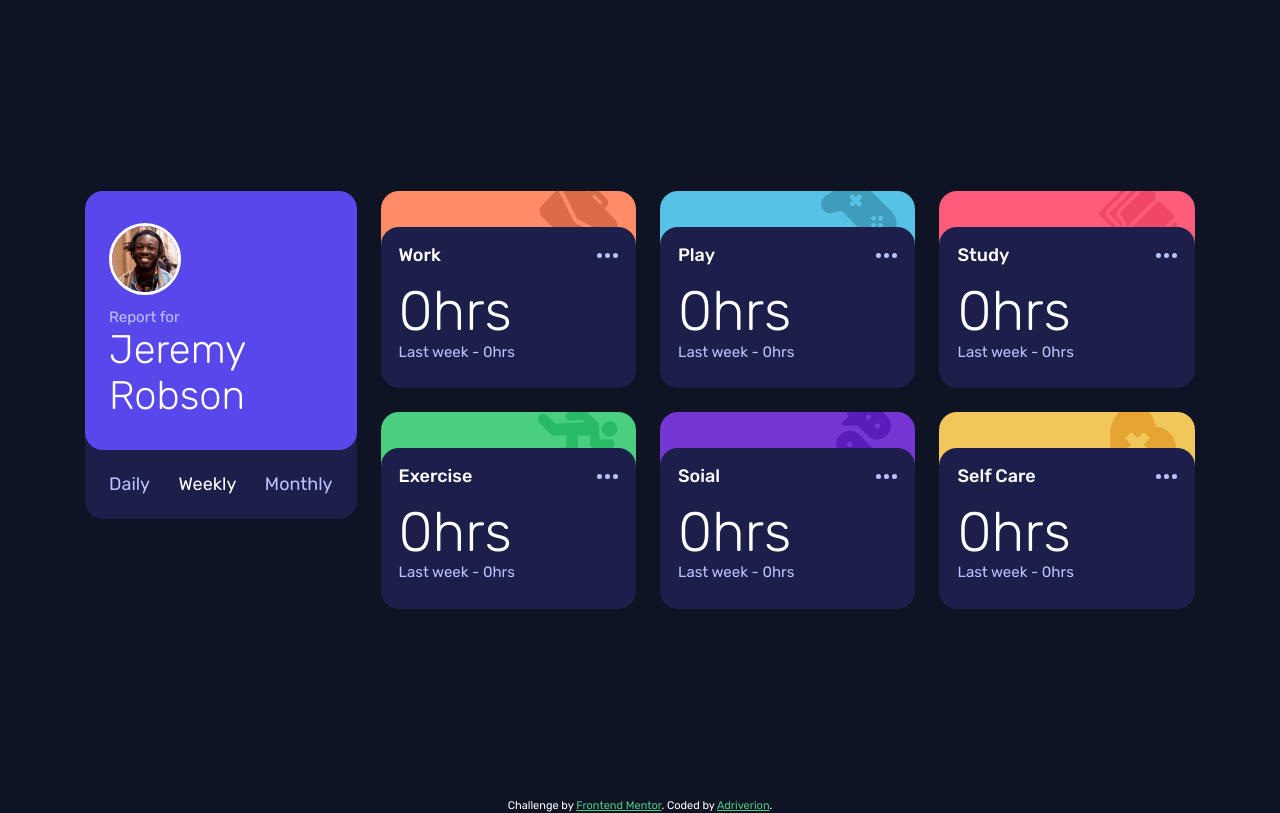
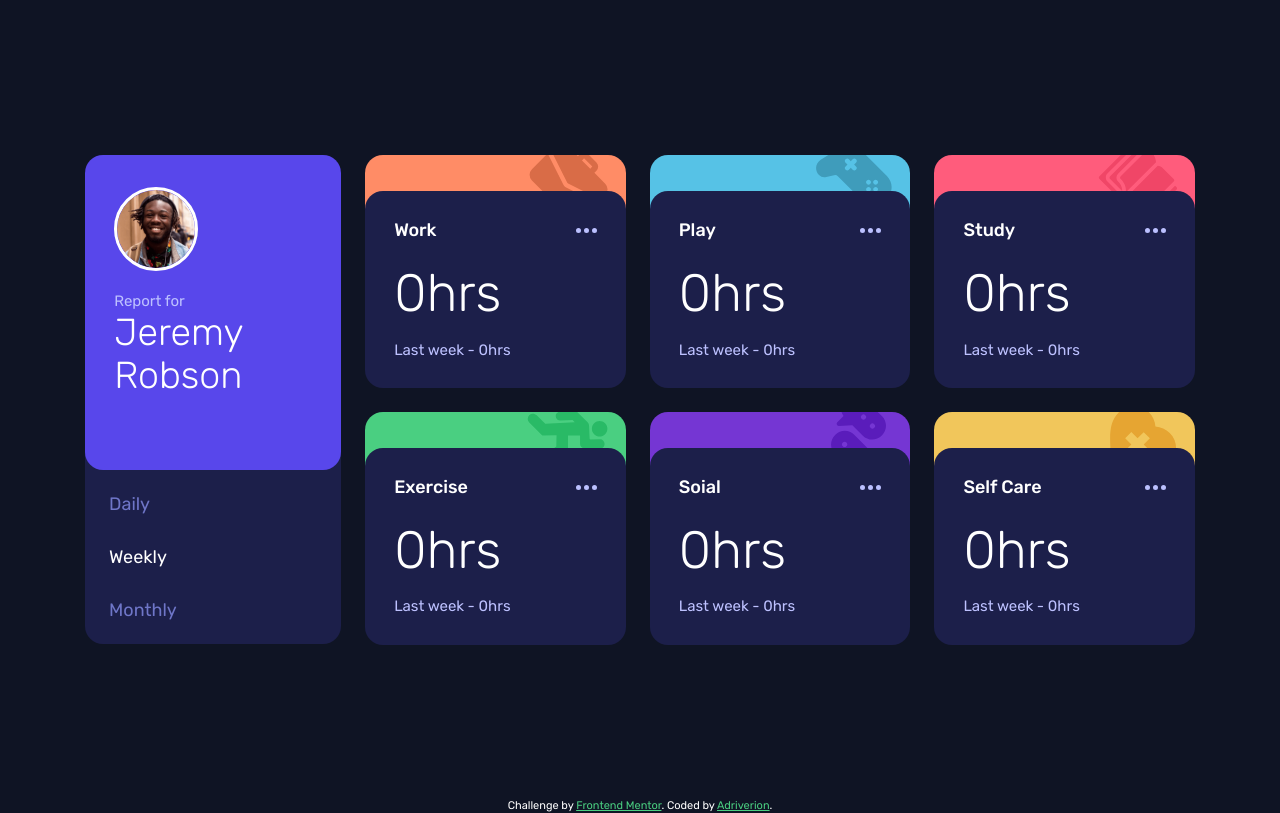
Before and after one commit to Adriverion/time-tracking-dashboard, a plain HTML site: page index.html in a window 1280 px wide. Drawn offline with nearby package versions, Linux system fonts and the light colour scheme.

Commit message:
css styles of finalized desktop screens, also an adjustment in the spacing was made

```diff
--- a/css/styles.css
+++ b/css/styles.css
@@ -11,18 +11,22 @@
     --soft-blue: #56c2e6;
     --desaturated-blue: #6f76c8;
     --blue: #5847eb;
+    --soft-dark-blue: #34397B;
     --dark-blue: #1c1f4a;
     --very-dark-blue: #0f1424;
     --font-base: 18px;
     --font-xs: 0.834rem;
-    --font-24-40: clamp(1.333rem, 1.1479rem + 1.5023vw, 2.222rem);
-    --font-32-56: clamp(1.777rem, 1.4718rem + 2.2535vw, 3.111rem);
-    --icon-size:clamp(4.5rem, 4.2359rem + 1.1268vw, 5.25rem);
+    --font-24-40: clamp(1.333rem, 1.0203rem + 1.5023vw, 2.222rem);
+    --font-32-56: clamp(1.777rem, 1.3082rem + 2.2535vw, 3.111rem);
     --max-width-container: 61.66rem;
-    --auto-grid-min-size: 14.16rem;
+    --auto-grid-min-size: 14.222rem;
     --space-14: 0.777rem;
     --space-24: 1.333rem;
     --space-32: 1.777rem;
+    --space-14-24: clamp(var(--space-14), 0.5821rem + 0.939vw, var(--space-24));
+    --space-24-32: clamp(var(--space-24), 1.216rem + 0.5634vw, var(--space-32));
+    --space-24-50: clamp(var(--space-24), 0.8247rem + 2.4413vw, 2.777rem);
+    --space-24-82: clamp(var(--space-24), 0.1987rem + 5.446vw, 4.555rem);
     --border-radius: 1rem;
 }
 
@@ -58,13 +62,34 @@ main {
     margin: 6.25rem var(--space-24);
 }
 
+.board__title {
+    color: var(--white);
+    font-size: var(--font-base);
+    font-weight: 500;
+}
+
+.board__title--bg-light {
+    font-size: var(--font-24-40);
+    font-weight: 300;
+}
+
+.board__text {
+    color: var(--pale-blue);
+    font-weight: 400;
+}
+
+.board__text--white { color: var(--white); }
+.board__text--small { font-size: var(--font-xs); }
+.board__text--bg-light {
+    font-size: var(--font-32-56);
+    font-weight: 300;
+}
+
 .board__profile {
     display: flex;
     justify-content: stretch;
-    align-items:center;
     flex-direction: column;
     flex: 1;
-
 }
 
 .board__profile-header {
@@ -73,10 +98,11 @@ main {
     align-items: center;
     justify-content: flex-start;
     flex-wrap: wrap;
-    gap: var(--space-14);
+    gap: var(--space-14-24);
     width: 100%;
     background-color: var(--blue);
-    padding: var(--space-32) var(--space-24);
+    padding: var(--space-32) var(--space-24-32);
+    padding-block-end: var(--space-24-82);
     border-radius: var(--border-radius);
     margin-block-end: -1rem;
     z-index: 200;
@@ -94,7 +120,8 @@ main {
     flex-wrap: wrap;
     justify-content: space-between;
     width: 100%;
-    padding: calc(var(--space-24) + 1rem) var(--space-24) var(--space-24) var(--space-24);
+    padding: var(--space-24);
+    padding-block-start: calc(var(--space-24) + 1rem);
     background-color: var(--dark-blue);
     border-end-end-radius: var(--border-radius);
     border-end-start-radius: var(--border-radius);
@@ -104,7 +131,10 @@ main {
 .board__nav-link {
     display: block;
     text-decoration: none;
+    color: var(--desaturated-blue);
 }
+
+.board__nav-link--active { color: var(--white); }
 
 .board__item-grid {
     flex: 3;
@@ -116,6 +146,7 @@ main {
 
 .board__item-box {
     width: 100%;
+    height: auto;
 }
 
 .board__item-cover {
@@ -143,14 +174,13 @@ main {
     position: relative;
     background-color: var(--dark-blue);
     border-radius: var(--border-radius);
-    padding: 1rem;
+    padding: var(--space-24-32);
     margin-block-start: -1rem;
-    z-index: 200;
     display: flex;
     flex-direction: column;
     justify-content: space-between;
-    gap: var(--space-14);
-
+    gap: var(--space-14-24);
+    z-index: 200;
 }
 
 .board__item-header,
@@ -162,32 +192,9 @@ main {
 
 .board__item-info {
     flex-wrap: wrap;
-    margin-block-end: .5rem;
+    gap: 1rem;
+    height: 100%;
 }
-
-.board__title {
-    color: var(--white);
-    font-size: var(--font-base);
-    font-weight: 500;
-}
-
-.board__title--bg-light {
-    font-size: var(--font-24-40);
-    font-weight: 300;
-}
-
-.board__text {
-    color: var(--pale-blue);
-    font-weight: 400;
-}
-
-.board__text--white { color: var(--white); }
-.board__text--small { font-size: var(--font-xs); }
-.board__text--bg-light {
-    font-size: var(--font-32-56);
-    font-weight: 300;
-}
-
 
 .attribution {
     color: var(--white);
@@ -196,3 +203,24 @@ main {
 }
 
 .attribution a { color: var(--lime-green); }
+
+@media (min-width: 30.55rem) {
+    .board__profile { max-width: 14.222rem; }
+
+    .board__profile-img { width: 4.66rem; }
+
+    .board__nav {
+        flex-direction: column;
+        gap: var(--space-32);
+    }
+
+    .board__item-content:hover {
+        transition: background-color .5s;
+        background-color: var(--soft-dark-blue);
+    }
+
+    .board__nav-link:not(.board__nav-link--active):hover {
+        transition: color .5s;
+        color: var(--pale-blue);
+    }
+}
--- a/index.html
+++ b/index.html
@@ -21,7 +21,7 @@
         </div>
         <nav class="board__nav">
           <a class="board__nav-link board__text" href="#">Daily</a>
-          <a class="board__nav-link board__text board__text--white" href="#">Weekly</a>
+          <a class="board__nav-link board__nav-link--active board__text" href="#">Weekly</a>
           <a class="board__nav-link board__text" href="#">Monthly</a>
         </nav>
       </section>
```
